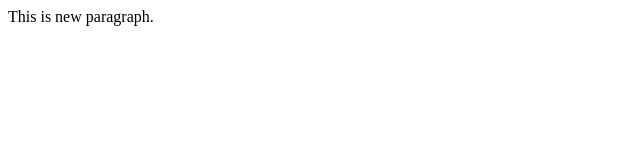
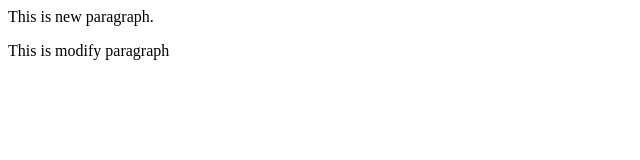
Before and after one commit to its21anshul/localrepo, a plain HTML site: page LocalRepo/index.html in a window 1280 px wide. Shown: the whole page, without its empty margins (0-640 px from the left). Drawn offline with Linux system fonts and the light colour scheme.

Commit message:
Add new feature

```diff
--- a/LocalRepo/index.html
+++ b/LocalRepo/index.html
@@ -1 +1,2 @@
 <p>This is new paragraph.</p>
+<p>This is modify paragraph</p>
```
